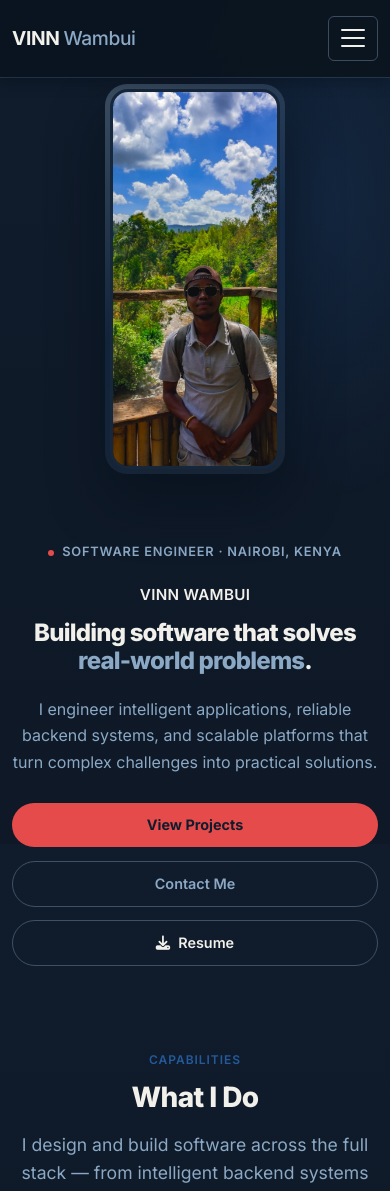
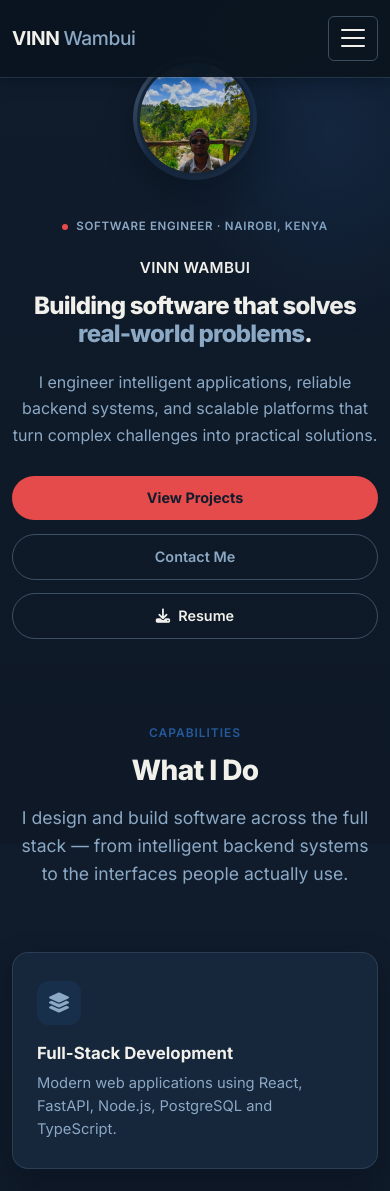
Before and after one commit to VINN5/P.portfolio, a Flask app: page / in a window 390 px wide. Shown: the top 1191 px of the page. Run offline with Flask 3, Linux system fonts and the light colour scheme.

Commit message:
Change of colors again

```diff
--- a/templates/home.html
+++ b/templates/home.html
@@ -79,29 +79,29 @@
         align-items: center;
     }
 
+    /* Compact circular profile photo: identity support, not the hero focus */
     .hero-portrait-wrap {
         position: relative;
         display: inline-block;
-        /* Soft outer glow ring */
-        padding: 6px;
-        border-radius: 28px;
+        padding: 4px;
+        border-radius: 50%;
         background: linear-gradient(
             145deg,
-            rgba(139, 169, 197, 0.35),
-            rgba(36, 90, 155, 0.15) 50%,
-            rgba(139, 169, 197, 0.08)
+            rgba(139, 169, 197, 0.45),
+            rgba(36, 90, 155, 0.18) 55%,
+            rgba(139, 169, 197, 0.10)
         );
-        box-shadow: 0 28px 56px rgba(4, 10, 20, 0.45);
+        box-shadow: 0 12px 30px rgba(4, 10, 20, 0.30);
     }
 
     .hero-portrait {
         display: block;
-        width: min(340px, 78vw);
-        aspect-ratio: 4 / 5;
+        width: 148px;
+        height: 148px;
+        aspect-ratio: 1 / 1;
         object-fit: cover;
-        /* Bias crop toward face (upper-middle of typical outdoor portraits) */
-        object-position: center 22%;
-        border-radius: 22px;
+        object-position: center 30%;
+        border-radius: 50%;
         border: 3px solid var(--surface);
         background: var(--navy-deep);
     }
@@ -298,16 +298,8 @@
     @media (max-width: 991.98px) {
         .hero {
             min-height: auto;
-            padding-top: 6rem;
+            padding-top: 5rem;
             padding-bottom: 2.5rem;
-        }
-
-        .hero-portrait-wrap {
-            margin-bottom: 0.5rem;
-        }
-
-        .hero-portrait {
-            width: min(260px, 62vw);
         }
     }
 
@@ -318,6 +310,8 @@
 
         .hero-lead {
             font-size: 1.05rem;
+            margin-left: auto;
+            margin-right: auto;
             margin-bottom: 1.75rem;
         }
 
@@ -336,27 +330,15 @@
         }
 
         .hero-portrait {
-            width: min(220px, 58vw);
-        }
-
-        .hero-portrait-wrap {
-            border-radius: 22px;
-            padding: 5px;
-        }
-
-        .hero-portrait {
-            border-radius: 18px;
+            width: 116px;
+            height: 116px;
         }
     }
 
     @media (max-width: 575.98px) {
         .hero {
-            padding-top: 5.25rem;
+            padding-top: 3.5rem;
             padding-bottom: 2rem;
-        }
-
-        .hero-portrait {
-            width: min(200px, 55vw);
         }
 
         .hero h1 {
@@ -366,13 +348,14 @@
         .hero-lead {
             font-size: 1rem;
         }
+
+        .hero-identity {
+            font-size: 0.72rem;
+            justify-content: center;
+        }
     }
 
     @media (max-width: 400px) {
-        .hero-portrait {
-            width: 170px;
-        }
-
         .hero h1 {
             font-size: 1.5rem;
         }
@@ -384,8 +367,20 @@
 <!-- Hero -->
 <section class="hero">
     <div class="container">
-        <div class="row align-items-center gy-5">
-            <div class="col-lg-6 order-lg-1 order-2 text-lg-start text-center">
+        <div class="row align-items-center justify-content-center gy-4">
+            <!-- Small profile image: shown above the introduction on mobile,
+                 and beside it on larger screens. -->
+            <div class="col-12 col-lg-3 text-center">
+                <div class="hero-portrait-wrap">
+                    <img src="{{ url_for('static', filename='images/me.jpg') }}"
+                         alt="Portrait of Vinn Wambui"
+                         class="hero-portrait"
+                         width="148"
+                         height="148">
+                </div>
+            </div>
+
+            <div class="col-12 col-lg-8 text-center text-lg-start">
                 <div class="hero-identity">
                     <span class="dot"></span>
                     Software Engineer · Nairobi, Kenya
@@ -395,27 +390,17 @@
                     Building software that<br class="d-none d-md-inline">
                     solves <span class="accent">real-world problems</span>.
                 </h1>
-                <p class="hero-lead">
+                <p class="hero-lead mx-auto mx-lg-0">
                     I engineer intelligent applications, reliable backend systems,
                     and scalable platforms that turn complex challenges into practical solutions.
                 </p>
-                <div class="hero-actions justify-content-lg-start justify-content-center">
+                <div class="hero-actions justify-content-center justify-content-lg-start">
                     <a href="/projects" class="btn btn-accent">View Projects</a>
                     <a href="/contact" class="btn btn-outline-primary">Contact Me</a>
                     <a href="{{ url_for('static', filename='files/resume.pdf') }}"
                        class="btn btn-resume" download>
                         <i class="fas fa-download me-2"></i>Resume
                     </a>
-                </div>
-            </div>
-
-            <div class="col-lg-6 order-lg-2 order-1 text-center">
-                <div class="hero-portrait-wrap">
-                    <img src="{{ url_for('static', filename='images/me.jpg') }}"
-                         alt="Vinn Wambui"
-                         class="hero-portrait"
-                         width="380"
-                         height="380">
                 </div>
             </div>
         </div>
```
